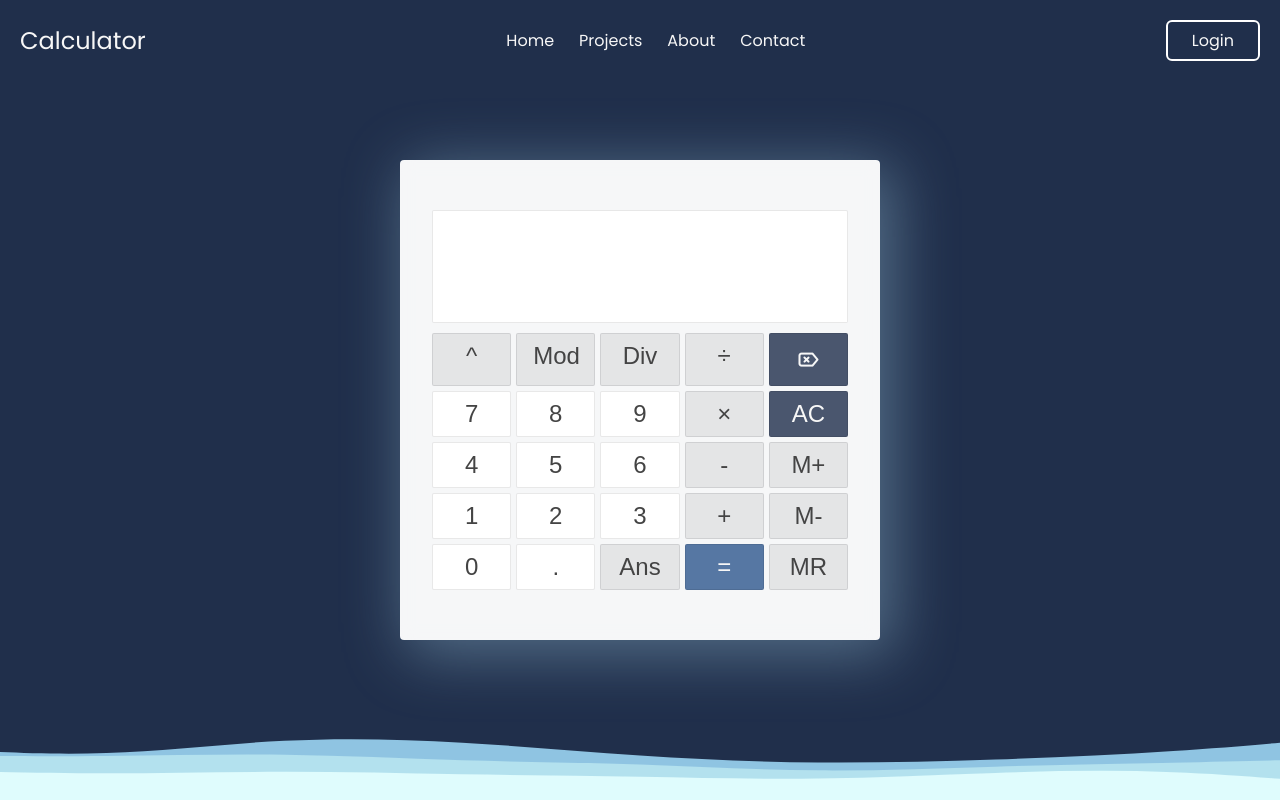
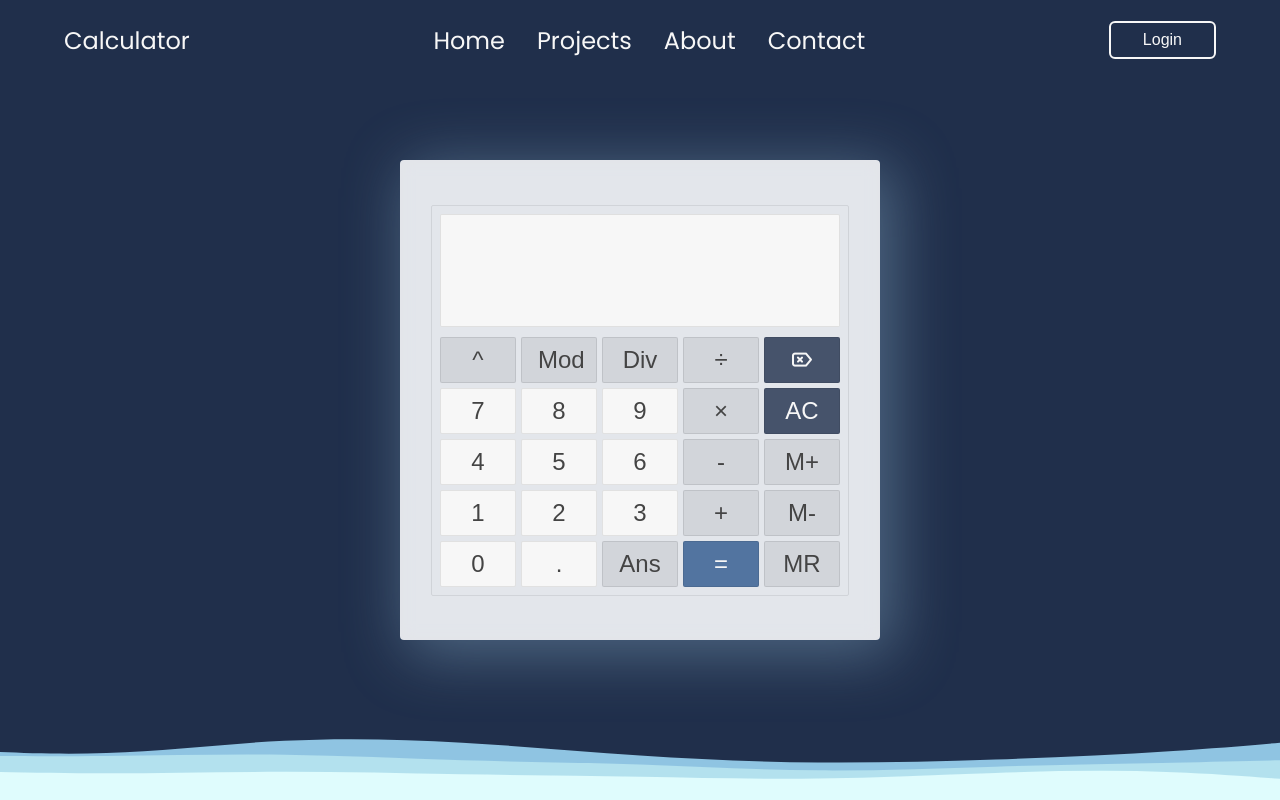
Before and after one commit to xxvista/calc, a plain HTML site: page index.html in a window 1280 px wide. Drawn offline with nearby package versions, Linux system fonts and the light colour scheme; a web font is replaced by a local one.

Commit message:
Add files via upload

```diff
--- a/index.html
+++ b/index.html
@@ -24,24 +24,18 @@
 
       <a href="#" class="nav-logo">Calculator</a>
       <nav class="nav navigation_nav">
-        <ul class="nav_items navigation_list">
-          <li class="nav_item navigation_item">
-            <a href="#" class="nav_link navigation_link"><span>01</span>Home</a>
+        <ul class="nav_list">
+          <li class="nav_item">
+            <a href="#" class="nav_link"><span>01</span>Home</a>
           </li>
-          <li class="nav_item navigation_item">
-            <a href="#" class="nav_link navigation_link"
-              ><span>02</span>Projects</a
-            >
+          <li class="nav_item">
+            <a href="#" class="nav_link"><span>02</span>Projects</a>
           </li>
-          <li class="nav_item navigation_item">
-            <a href="#" class="nav_link navigation_link"
-              ><span>03</span>About</a
-            >
+          <li class="nav_item">
+            <a href="#" class="nav_link"><span>03</span>About</a>
           </li>
-          <li class="nav_item navigation_item">
-            <a href="#" class="nav_link navigation_link"
-              ><span>04</span>Contact</a
-            >
+          <li class="nav_item">
+            <a href="#" class="nav_link"><span>04</span>Contact</a>
           </li>
         </ul>
       </nav>
--- a/style.css
+++ b/style.css
@@ -1,13 +1,7 @@
 @import url("https://fonts.googleapis.com/css2?family=Poppins:wght@200;300;400;500;600;700&display=swap");
-
-@import url("https://fonts.googleapis.com/css2?family=Be+Vietnam+Pro:wght@100;200;300;400;500;600;700;800;900&display=swap");
-
-@import url("https://fonts.googleapis.com/css2?family=Public+Sans:wght@100;200;300;400;500;600;700&display=swap");
-
-@import url("https://fonts.googleapis.com/css2?family=Overpass:wght@100;200;300;400;500;600;700;800;900&display=swap");
-
 @import url("https://fonts.googleapis.com/css2?family=Kantumruy+Pro:wght@100;200;300;400;500;600;700&display=swap");
 
+/* Global Proproperties */
 :root {
   --white: #f7f7f7;
   --white-2: #d9d9d9;
@@ -23,12 +17,9 @@
   padding: 0;
   margin: 0;
   box-sizing: border-box;
-  font-family: "Poppins", sans-serif;
 }
 
-body,
 html {
-  overflow: hidden;
   font-size: 62.5%;
   @media (max-width: 1024px) {
     font-size: 58%;
@@ -38,61 +29,60 @@ html {
   }
 }
 
+body {
+  font-family: "Poppins", sans-serif;
+  overflow: hidden;
+  box-sizing: border-box;
+}
+
 a {
   text-decoration: none;
 }
 
+/***** Header (Navigation) *****/
 .header {
   position: fixed;
   height: 8rem;
   width: 100%;
   z-index: 20;
-  padding: 0 2rem;
-
+  padding: 0 6.4rem;
   display: flex;
   justify-content: space-between;
   align-items: center;
-
   @media (max-width: 1024px) {
     justify-content: start;
-    /* gap: 20%; */
   }
 }
 
 .nav,
 .nav_item,
-.nav_items {
+.nav_list {
   display: flex;
   height: 100%;
   align-items: center;
   justify-content: space-between;
-  column-gap: 2.5rem;
+  column-gap: 3.2rem;
 }
 
-.nav_items {
+.nav_list {
+  font-size: 2.4rem;
   @media (max-width: 1024px) {
     flex-direction: column;
+    position: absolute;
+    top: 50%;
+    left: 50%;
+    transform: translate(-50%, -50%);
+    list-style: none;
+    text-align: center;
+    width: 100%;
   }
 }
 
-.nav {
-  font-size: 1.6rem;
-  align-self: flex-end;
-  gap: 4rem;
-
+/* .nav_item {
   @media (max-width: 1024px) {
-    height: 100vh;
-    position: fixed;
-    top: 0;
-    right: 0;
-    z-index: 11;
-
-    opacity: 0;
-    width: 0;
-    /* visibility: hidden; */
-    transition: all 0.8s cubic-bezier(0.68, -0.6, 0.32, 1.6);
+    margin: 1rem;
   }
-}
+} */
 
 .nav-logo {
   font-size: 2.4rem;
@@ -102,21 +92,68 @@ a {
   }
 }
 
-.nav_link,
-.nav_link:active,
+.nav {
+  @media (max-width: 1024px) {
+    height: 100vh;
+    position: fixed;
+    top: 0;
+    right: 0;
+    z-index: 11;
+    opacity: 0;
+    width: 0;
+    pointer-events: none;
+    transition: all 0.8s cubic-bezier(0.68, -0.6, 0.32, 1.6);
+  }
+}
+
+.nav_link {
+  @media (max-width: 1024px) {
+    background-size: 220%;
+    transition: all 0.4s;
+  }
+}
+
+.nav_link:visited,
 .nav_link:link {
   color: var(--white);
+  @media (max-width: 1024px) {
+    display: inline-block;
+    font-size: 3rem;
+    font-weight: 400;
+    padding: 0.6rem 2rem;
+    color: var(--white);
+    text-decoration: none;
+    text-transform: uppercase;
+    background-image: linear-gradient(
+      120deg,
+      transparent 0%,
+      transparent 50%,
+      var(--white) 50%
+    );
+  }
 }
 
 .nav_link:hover,
 .nav_link:active {
   color: var(--white-2);
+  @media (max-width: 1024px) {
+    background-position: 100%;
+    color: var(--blue-dark);
+  }
+}
+
+.nav_link span {
+  display: none;
+  @media (max-width: 1024px) {
+    display: inline-block;
+    margin-right: 1.3rem;
+  }
 }
 
 .button {
   background: transparent;
-  padding: 0.6rem 2.4rem;
-  border: 2px solid #fff;
+  padding: 0.8rem 3.2rem;
+  border: 2px solid var(--white);
   border-radius: 0.6rem;
   color: var(--white);
   cursor: pointer;
@@ -151,7 +188,129 @@ a {
   }
 }
 
-/* Home */
+.navigation_checkbox {
+  display: none;
+}
+
+.navigation_button {
+  display: none;
+  @media (max-width: 1024px) {
+    display: block;
+    background-color: var(--white);
+    height: 7rem;
+    width: 7rem;
+    position: fixed;
+    top: 1.5rem;
+    right: 1.5rem;
+    border-radius: 50%;
+    z-index: 100;
+    text-align: center;
+    box-shadow: 0 1rem 3rem rgba(0, 0, 0, 0.1);
+    cursor: pointer;
+  }
+  @media (max-width: 520px) {
+    height: 5.5rem;
+    width: 5.5rem;
+  }
+}
+
+.navigation_background {
+  display: none;
+  @media (max-width: 1024px) {
+    display: block;
+    height: 6rem;
+    width: 6rem;
+    border-radius: 50%;
+    position: fixed;
+    top: 2rem;
+    right: 2rem;
+    /* background-image: radial-gradient(var(--blue-normal), var(--blue-dark)); */
+    backdrop-filter: blur(0.4px) saturate(180%);
+    -webkit-backdrop-filter: blur(0.1px) saturate(180%);
+    background-color: rgba(17, 25, 40, 0.4);
+    z-index: 10;
+    transition: transform 0.8s cubic-bezier(0.85, 0, 0.15, 1);
+  }
+  @media (max-width: 520px) {
+    height: 4.5rem;
+    width: 4.5rem;
+  }
+}
+
+.navigation_checkbox:checked ~ .navigation_background {
+  transform: scale(70);
+}
+
+.navigation_checkbox:checked ~ .navigation_nav {
+  opacity: 1;
+  pointer-events: auto;
+  width: 100%;
+  z-index: 10;
+}
+
+.navigation_checkbox:checked ~ .nav-logo,
+.navigation_checkbox:checked ~ .button_login {
+  opacity: 0;
+}
+
+/* Icon */
+
+.navigation_icon {
+  margin-top: 3.5rem;
+  position: relative;
+  @media (max-width: 520px) {
+    margin-top: 2.5rem;
+  }
+}
+
+.navigation_icon,
+.navigation_icon::before,
+.navigation_icon::after {
+  width: 3rem;
+  height: 2px;
+  background-color: #333;
+  display: inline-block;
+  border-radius: 20px;
+}
+
+.navigation_icon::before,
+.navigation_icon::after {
+  content: "";
+  position: absolute;
+  left: 0;
+  transition: all 0.2s;
+}
+
+.navigation_icon::before {
+  transform: translateY(-0.8rem);
+}
+.navigation_icon::after {
+  transform: translateY(0.8rem);
+}
+
+.navigation_button:hover .navigation_icon::before {
+  transform: translateY(-1rem);
+}
+
+.navigation_button:hover .navigation_icon::after {
+  transform: translateY(1rem);
+}
+
+.navigation_checkbox:checked + .navigation_button .navigation_icon {
+  background-color: transparent;
+}
+
+.navigation_checkbox:checked + .navigation_button .navigation_icon::before {
+  top: 0;
+  transform: rotate(135deg);
+}
+
+.navigation_checkbox:checked + .navigation_button .navigation_icon::after {
+  top: 0;
+  transform: rotate(-135deg);
+}
+
+/**** Home ****/
 .home {
   position: relative;
   height: 100vh;
@@ -190,7 +349,7 @@ a {
   pointer-events: auto;
 }
 
-/* Form */
+/**** Form ****/
 .form_container {
   position: absolute;
   max-width: 32rem;
@@ -228,6 +387,7 @@ a {
 .form_container.active .signup_form {
   display: block;
 }
+
 .form_container.active .login_form {
   display: none;
 }
@@ -237,8 +397,8 @@ a {
   top: 1rem;
   right: 2rem;
   color: var(--black);
-  font-size: 2.2rem;
-  opacity: 0.7;
+  font-size: 2.4rem;
+  opacity: 0.8;
   cursor: pointer;
 }
 
@@ -277,9 +437,7 @@ a {
 .input_box input:focus {
   border-color: var(--blue-dark);
 }
-/* .input_box input:invalid {
-  border-color: var(--orange);
-} */
+
 .input_box i {
   position: absolute;
   top: 50%;
@@ -370,6 +528,7 @@ a {
   text-decoration: underline;
 }
 
+/*** Calculator ***/
 .calculator {
   position: absolute;
   top: 50%;
@@ -377,8 +536,8 @@ a {
   transform: translate(-50%, -50%);
   backdrop-filter: blur(8px) saturate(160%);
   -webkit-backdrop-filter: blur(8px) saturate(160%);
-  background-color: rgba(255, 255, 255, 0.96);
-  box-shadow: 1rem 1rem 6.2rem 0.4rem rgb(152, 193, 217, 0.44);
+  background-color: rgba(255, 255, 255, 0.88);
+  box-shadow: 1rem 1rem 6.2rem 0.4rem rgb(152, 193, 217, 0.4);
   max-width: 48rem;
   width: 100%;
   max-height: 48rem;
@@ -406,6 +565,9 @@ a {
   flex-direction: column;
   gap: 1rem;
   width: 100%;
+  outline: 1px solid rgba(0, 0, 0, 0.08);
+  border-radius: 0.1rem;
+  padding: 0.8rem;
 }
 
 .input_area {
@@ -414,20 +576,19 @@ a {
 }
 
 .calc_input {
-  background-color: #fff;
-  resize: none;
-  overflow: hidden;
+  font-family: "Kantumruy Pro", sans-serif;
+  background-color: var(--white);
+  border: 1px solid rgba(0, 0, 0, 0.09);
+  padding: 1.2rem 1.6rem;
   height: 100%;
   width: 100%;
-  border: none;
   outline: none;
   border-radius: 0.2rem;
   color: #444;
   transition: all 0.2s ease;
-  /* direction: rtl;
-  unicode-bidi: bidi-override; */
   text-align: right;
 }
+
 .calc_input::-webkit-outer-spin-button,
 .calc_input::-webkit-inner-spin-button {
   -webkit-appearance: none;
@@ -435,12 +596,9 @@ a {
 }
 
 .calc_input-1 {
-  font-family: "Kantumruy Pro", sans-serif;
   font-weight: 500;
   letter-spacing: 1px;
   font-size: 4rem;
-  border: 1px solid rgba(0, 0, 0, 0.09);
-  padding: 1.2rem 1.6rem;
   border-bottom-left-radius: 0;
   border-bottom-right-radius: 0;
   border-bottom: none;
@@ -458,10 +616,7 @@ a {
 }
 
 .calc_label-2 {
-  font-family: "Kantumruy Pro", sans-serif;
   font-size: 1.6rem;
-  border: 1px solid rgba(0, 0, 0, 0.09);
-  padding: 1.2rem 1.6rem;
   border-top-left-radius: 0;
   border-top-right-radius: 0;
   border-top: none;
@@ -469,6 +624,9 @@ a {
   @media (max-width: 1024px) {
     font-size: 2.4rem;
     padding: 1.6rem 1.6rem;
+  }
+  @media (max-width: 328px) {
+    font-size: 1.6rem;
   }
 }
 
@@ -486,7 +644,7 @@ a {
   font-family: "Kantumruy Pro", sans-serif;
   border: none;
   cursor: pointer;
-  background-color: #fff;
+  background-color: var(--white);
   text-align: center;
   padding: 0.8rem 1.6rem;
   color: #444;
@@ -549,183 +707,3 @@ a {
     order: -2;
   }
 }
-
-.navigation_checkbox {
-  display: none;
-}
-
-.navigation_button {
-  display: none;
-  @media (max-width: 1024px) {
-    display: block;
-    background-color: var(--white);
-    height: 7rem;
-    width: 7rem;
-    position: fixed;
-    top: 1.5rem;
-    right: 1.5rem;
-    border-radius: 50%;
-    z-index: 100;
-    text-align: center;
-    box-shadow: 0 1rem 3rem rgba(0, 0, 0, 0.1);
-    cursor: pointer;
-  }
-  @media (max-width: 520px) {
-    height: 5.5rem;
-    width: 5.5rem;
-  }
-}
-
-.navigation_background {
-  display: none;
-  @media (max-width: 1024px) {
-    display: block;
-    height: 6rem;
-    width: 6rem;
-    border-radius: 50%;
-    position: fixed;
-    top: 2rem;
-    right: 2rem;
-    /* background-image: radial-gradient(var(--blue-normal), var(--blue-dark)); */
-    backdrop-filter: blur(0.4px) saturate(180%);
-    -webkit-backdrop-filter: blur(0.1px) saturate(180%);
-    background-color: rgba(17, 25, 40, 0.4);
-    z-index: 10;
-    transition: transform 0.8s cubic-bezier(0.85, 0, 0.15, 1);
-  }
-  @media (max-width: 520px) {
-    height: 4.5rem;
-    width: 4.5rem;
-  }
-}
-
-.navigation_list {
-  @media (max-width: 1024px) {
-    position: absolute;
-    top: 50%;
-    left: 50%;
-    transform: translate(-50%, -50%);
-    list-style: none;
-    text-align: center;
-    width: 100%;
-  }
-}
-
-.navigation_item {
-  @media (max-width: 1024px) {
-    margin: 1rem;
-  }
-}
-
-.navigation_link {
-  background-size: 220%;
-  transition: all 0.4s;
-}
-
-.navigation_link:link,
-.navigation_link:visited {
-  @media (max-width: 1024px) {
-    display: inline-block;
-    font-size: 3rem;
-    font-weight: 400;
-    padding: 0.6rem 2rem;
-    color: var(--white);
-    text-decoration: none;
-    text-transform: uppercase;
-    background-image: linear-gradient(
-      120deg,
-      transparent 0%,
-      transparent 50%,
-      var(--white) 50%
-    );
-  }
-}
-
-.navigation_link:hover,
-.navigation_link:active {
-  @media (max-width: 1024px) {
-    background-position: 100%;
-    color: var(--blue-dark);
-  }
-}
-
-.navigation_link span {
-  display: none;
-  @media (max-width: 1024px) {
-    margin-right: 1.3rem;
-    display: inline-block;
-  }
-}
-
-.navigation_checkbox:checked ~ .navigation_background {
-  transform: scale(70);
-}
-
-.navigation_checkbox:checked ~ .navigation_nav {
-  opacity: 1;
-  /* visibility: visible; */
-  width: 100%;
-  z-index: 10;
-}
-
-.navigation_checkbox:checked ~ .nav-logo,
-.navigation_checkbox:checked ~ .button_login {
-  opacity: 0;
-}
-
-/* Icon */
-
-.navigation_icon {
-  margin-top: 3.5rem;
-  position: relative;
-  @media (max-width: 520px) {
-    margin-top: 2.5rem;
-  }
-}
-
-.navigation_icon,
-.navigation_icon::before,
-.navigation_icon::after {
-  width: 3rem;
-  height: 2px;
-  background-color: #333;
-  display: inline-block;
-  border-radius: 20px;
-}
-
-.navigation_icon::before,
-.navigation_icon::after {
-  content: "";
-  position: absolute;
-  left: 0;
-  transition: all 0.2s;
-}
-
-.navigation_icon::before {
-  transform: translateY(-0.8rem);
-}
-.navigation_icon::after {
-  transform: translateY(0.8rem);
-}
-
-.navigation_button:hover .navigation_icon::before {
-  transform: translateY(-1rem);
-}
-
-.navigation_button:hover .navigation_icon::after {
-  transform: translateY(1rem);
-}
-
-.navigation_checkbox:checked + .navigation_button .navigation_icon {
-  background-color: transparent;
-}
-
-.navigation_checkbox:checked + .navigation_button .navigation_icon::before {
-  top: 0;
-  transform: rotate(135deg);
-}
-
-.navigation_checkbox:checked + .navigation_button .navigation_icon::after {
-  top: 0;
-  transform: rotate(-135deg);
-}
```
